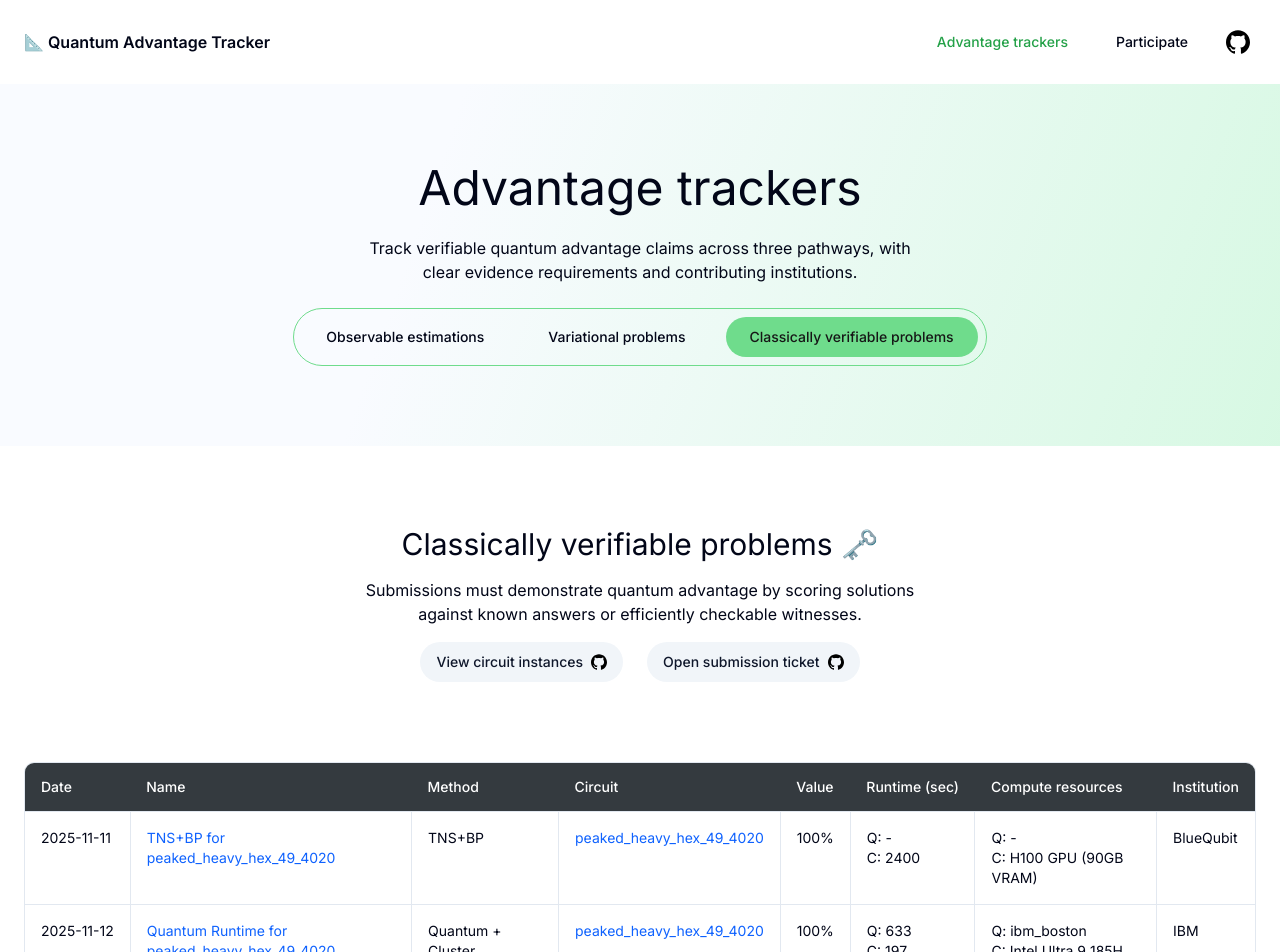
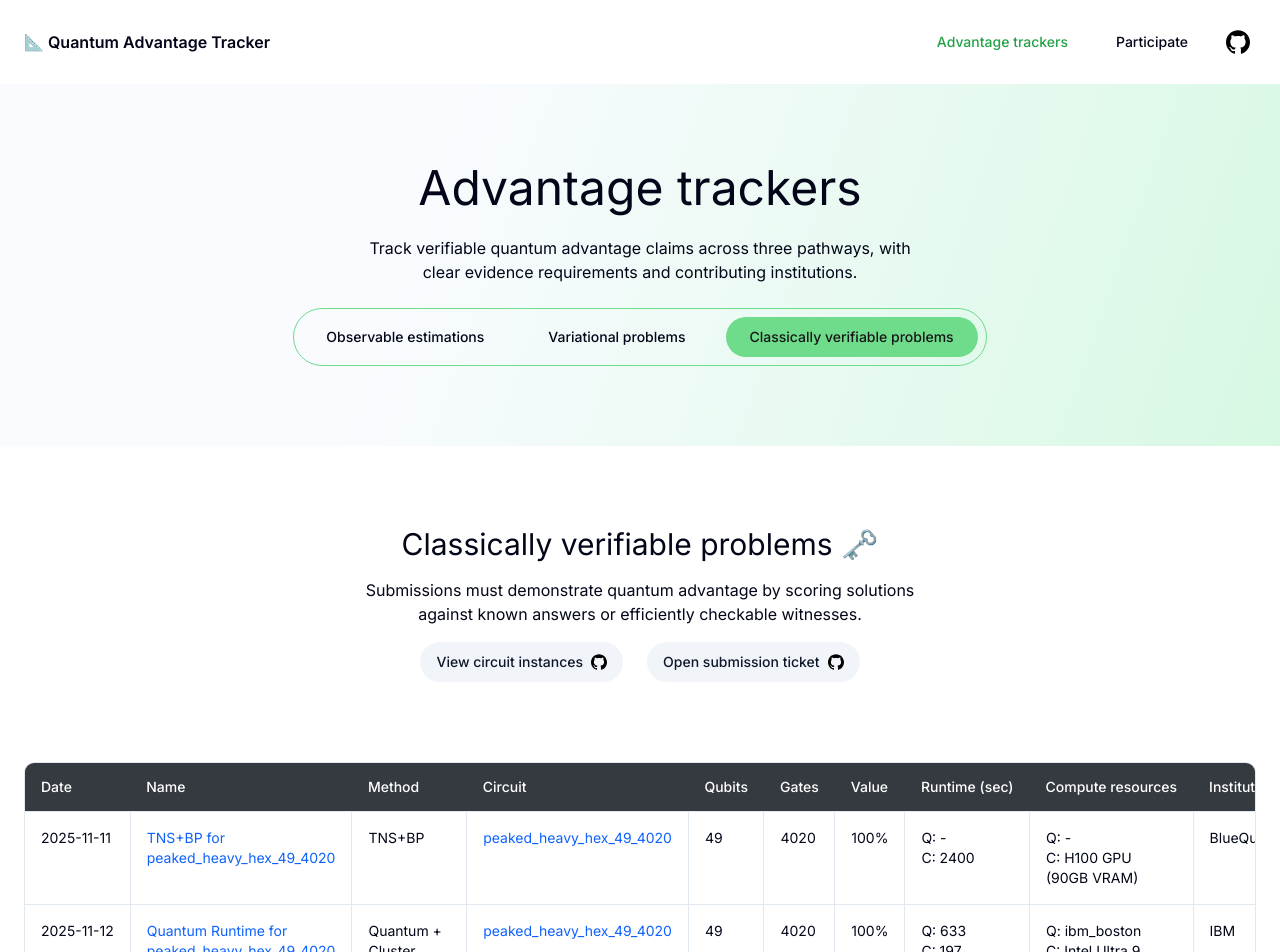
Before and after one commit to quantum-advantage-tracker/quantum-advantage-tracker.github.io, a Next.js app: page /trackers/classically-verifiable-problems in a window 1280 px wide. Shown: the top 952 px of the page. Built offline with nearby package versions, Linux system fonts and the light colour scheme.

Commit message:
Add number of qubits and gates

```diff
--- /dev/null
+++ b/data/classically-verifiable-problems/circuit-instances.json
@@ -0,0 +1,3 @@
+{
+  "peaked_heavy_hex_49_4020": { "qubits": 49, "gates": 4020 }
+}
--- /dev/null
+++ b/data/observable-estimations/circuit-instances.json
@@ -0,0 +1,5 @@
+{
+  "operator_loschmidt_echo_49x648": { "qubits": 49, "gates": 648 },
+  "operator_loschmidt_echo_49x1296": { "qubits": 49, "gates": 1296 },
+  "operator_loschmidt_echo_70x1872": { "qubits": 49, "gates": 1872 }
+}
--- /dev/null
+++ b/data/variational-problems/circuit-instances.json
@@ -0,0 +1,4 @@
+{
+  "four_impurity_model_64_3281": { "qubits": 64, "gates": 3281 },
+  "LUCJ_4Fe_4S_optimized_params_77_3500": { "qubits": 77, "gates": 3500 }
+}
--- a/src/app/trackers/classically-verifiable-problems/page.tsx
+++ b/src/app/trackers/classically-verifiable-problems/page.tsx
@@ -8,11 +8,15 @@ import {
   TableRow,
 } from '@/components/ui/table';
 import { GithubIcon } from '@/icons';
+import type { CircuitInstances } from '@/types/circuitInstances';
 import type { CVPSubmission } from '@/types/submissions';
 import { formatDate, sortSubmissions } from '@/utils';
 import type { Metadata } from 'next';
+import _circuitInstances from '../../../../data/classically-verifiable-problems/circuit-instances.json' assert { type: 'json' };
 import submissions from '../../../../data/classically-verifiable-problems/submissions.json' assert { type: 'json' };
 import { ParticipateSection } from '../ParticipateSection';
+
+const circuitInstances = _circuitInstances as CircuitInstances;
 
 export const metadata: Metadata = {
   title: 'Classically verifiable problems',
@@ -68,6 +72,8 @@ export function SubmissionsTable(props: { submissions: CVPSubmission[] }) {
           <TableHead>Name</TableHead>
           <TableHead>Method</TableHead>
           <TableHead>Circuit</TableHead>
+          <TableHead>Qubits</TableHead>
+          <TableHead>Gates</TableHead>
           <TableHead>Value</TableHead>
           <TableHead title="Runtime (seconds)">Runtime (sec)</TableHead>
           <TableHead>Compute resources</TableHead>
@@ -113,6 +119,12 @@ export function SubmissionsTable(props: { submissions: CVPSubmission[] }) {
                   {submission.circuit}
                 </a>
               </TableCell>
+              <TableCell className="whitespace-normal">
+                {circuitInstances[submission.circuit].qubits}
+              </TableCell>
+              <TableCell className="whitespace-normal">
+                {circuitInstances[submission.circuit].gates}
+              </TableCell>
               <TableCell>{submission.value}</TableCell>
               <TableCell>
                 <div>
--- a/src/app/trackers/observable-estimations/page.tsx
+++ b/src/app/trackers/observable-estimations/page.tsx
@@ -8,11 +8,15 @@ import {
   TableRow,
 } from '@/components/ui/table';
 import { GithubIcon } from '@/icons';
+import type { CircuitInstances } from '@/types/circuitInstances';
 import type { OESubmission } from '@/types/submissions';
 import { formatDate, sortSubmissions } from '@/utils';
 import type { Metadata } from 'next';
+import _circuitInstances from '../../../../data/observable-estimations/circuit-instances.json' assert { type: 'json' };
 import submissions from '../../../../data/observable-estimations/submissions.json' assert { type: 'json' };
 import { ParticipateSection } from '../ParticipateSection';
+
+const circuitInstances = _circuitInstances as CircuitInstances;
 
 export const metadata: Metadata = {
   title: 'Observable estimations',
@@ -69,6 +73,8 @@ export function SubmissionsTable(props: { submissions: OESubmission[] }) {
           <TableHead>Name</TableHead>
           <TableHead>Method</TableHead>
           <TableHead>Circuit</TableHead>
+          <TableHead>Qubits</TableHead>
+          <TableHead>Gates</TableHead>
           <TableHead title="Expectation value [upper, lower bound]">
             Exp. value [upper, lower bound]
           </TableHead>
@@ -116,6 +122,12 @@ export function SubmissionsTable(props: { submissions: OESubmission[] }) {
                   {submission.circuit}
                 </a>
               </TableCell>
+              <TableCell className="whitespace-normal">
+                {circuitInstances[submission.circuit].qubits}
+              </TableCell>
+              <TableCell className="whitespace-normal">
+                {circuitInstances[submission.circuit].gates}
+              </TableCell>
               <TableCell>
                 <div>{submission.observableValue}</div>
                 <div>
--- a/src/app/trackers/variational-problems/page.tsx
+++ b/src/app/trackers/variational-problems/page.tsx
@@ -8,11 +8,15 @@ import {
   TableRow,
 } from '@/components/ui/table';
 import { GithubIcon } from '@/icons';
+import type { CircuitInstances } from '@/types/circuitInstances';
 import type { VPSubmission } from '@/types/submissions';
 import { formatDate, sortSubmissions } from '@/utils';
 import type { Metadata } from 'next';
+import _circuitInstances from '../../../../data/variational-problems/circuit-instances.json' assert { type: 'json' };
 import submissions from '../../../../data/variational-problems/submissions.json' assert { type: 'json' };
 import { ParticipateSection } from '../ParticipateSection';
+
+const circuitInstances = _circuitInstances as CircuitInstances;
 
 export const metadata: Metadata = {
   title: 'Variational problems',
@@ -69,6 +73,8 @@ export function SubmissionsTable(props: { submissions: VPSubmission[] }) {
           <TableHead>Name</TableHead>
           <TableHead>Method</TableHead>
           <TableHead>Circuit</TableHead>
+          <TableHead>Qubits</TableHead>
+          <TableHead>Gates</TableHead>
           <TableHead>Energy (Eh) [upper, lower bound]</TableHead>
           <TableHead title="Runtime (seconds)">Runtime (sec)</TableHead>
           <TableHead>Compute resources</TableHead>
@@ -114,6 +120,12 @@ export function SubmissionsTable(props: { submissions: VPSubmission[] }) {
                   {submission.circuit}
                 </a>
               </TableCell>
+              <TableCell className="whitespace-normal">
+                {circuitInstances[submission.circuit].qubits}
+              </TableCell>
+              <TableCell className="whitespace-normal">
+                {circuitInstances[submission.circuit].gates}
+              </TableCell>
               <TableCell>
                 <div>{submission.energy}</div>
                 <div>
--- /dev/null
+++ b/src/types/circuitInstances.ts
@@ -0,0 +1,7 @@
+export type CircuitInstances = Record<
+  string,
+  {
+    qubits: number;
+    gates: number;
+  }
+>;
```
